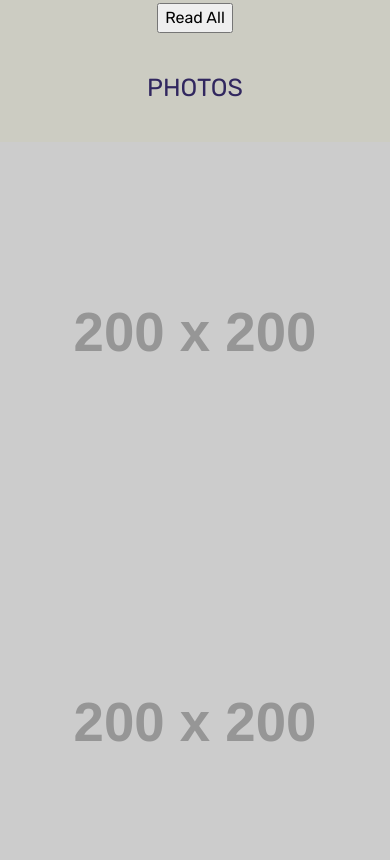
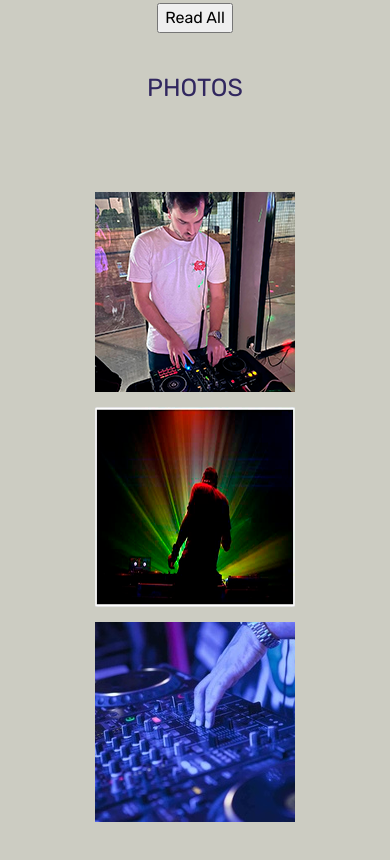
Before and after one commit to lucasverrastro/proyecto-coder, a plain HTML site: page index.html in a window 390 px wide. Shown: the part 2104-2964 px from the top of the page. Drawn offline with nearby package versions, Linux system fonts and the light colour scheme; placeholder pictures from the web are drawn by us.

Commit message:
pag finalizada sin sass

```diff
--- a/css/main.css
+++ b/css/main.css
@@ -56,9 +56,6 @@ h3 {
     text-align: center;
 }
 
-
-
-
 .news{
     grid-template-columns: 1fr;
     row-gap: 20px;
@@ -72,7 +69,6 @@ h3 {
 
 .container-news-index{
 
-    width: 100%;
     display: grid;
     grid-template-columns: 1fr 1fr 1fr;
     padding: 50px;
@@ -82,9 +78,14 @@ h3 {
 }
 
 .imagenes-photos-index {
-    margin-bottom: 50px;
-    display: flex;
-    justify-content: space-evenly;
+
+    display: grid;
+    grid-template-columns: 1fr 1fr 1fr;
+    padding: 50px;
+    column-gap: 50px;
+    row-gap: 20px;
+    justify-items: center;
+
 }
 .imagen-photos{
     display: grid;
@@ -162,12 +163,18 @@ h3 {
         width: 100%;
     }
     .container-news-index{
+        display: grid;
         grid-template-columns: 1fr
+
     }
     .imagenes-photos-index{
+        display: grid;
+        grid-template-columns: 1fr;
+        padding: 50px;
+        column-gap: 10px;
+        row-gap: 15px;
+        justify-items: center;
 
-        flex-direction: column;
-        justify-content: center;
     }
 
     .imagen-photos{
--- a/index.html
+++ b/index.html
@@ -66,9 +66,9 @@
 <h2 class="title-photos-index"> PHOTOS</h2>
 
 <section class="imagenes-photos-index">
-    <img class="ipi1" src="https://placehold.co/200x200" alt="imagen1">
-    <img class="ipi2" src="https://placehold.co/200x200" alt="imagen2">
-    <img class="ipi3" src="https://placehold.co/200x200" alt="imagen3">
+    <img class="ipi1" src="./images/imagen1-photos-index.png" alt="imagen1">
+    <img class="ipi2" src="./images/imagen2-photos-index.png" alt="imagen2">
+    <img class="ipi3" src="./images/imagen3-photos-index.jpg" alt="imagen3">
 </section>
 
 <form action="./pages/photos.html">
```
Also changed, not shown: images/dj-2581269_1920.jpg (deleted), images/imagen consola.png (deleted), images/imagen1-photos-index.png (added), images/imagen2-photos-index.png (added), images/imagen3-photos-index.jpg (added).
